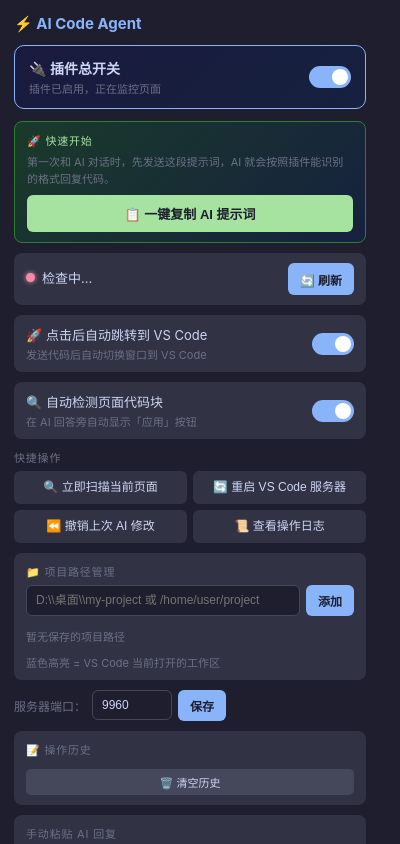
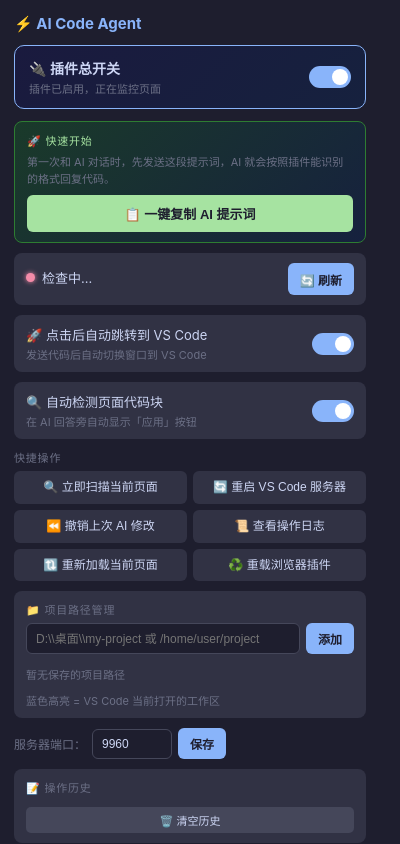
Before and after one commit to whywbhydyq/ai-code-agent, a browser extension: page edge-extension/popup.html in a window 400 px wide. Shown: the top 844 px of the page. Drawn offline with Linux system fonts and the light colour scheme.

Commit message:
AI-Agent: 修改 dev.bat 之前

```diff
--- a/edge-extension/popup.html
+++ b/edge-extension/popup.html
@@ -241,6 +241,8 @@
             <button class="action-btn" id="btn-restart">🔄 重启 VS Code 服务器</button>
             <button class="action-btn danger" id="btn-undo">⏪ 撤销上次 AI 修改</button>
             <button class="action-btn" id="btn-open-log">📜 查看操作日志</button>
+            <button class="action-btn" id="btn-reload-page">🔃 重新加载当前页面</button>
+            <button class="action-btn" id="btn-reload-ext">♻️ 重载浏览器插件</button>
         </div>
 
         <!-- 项目路径 -->
```
